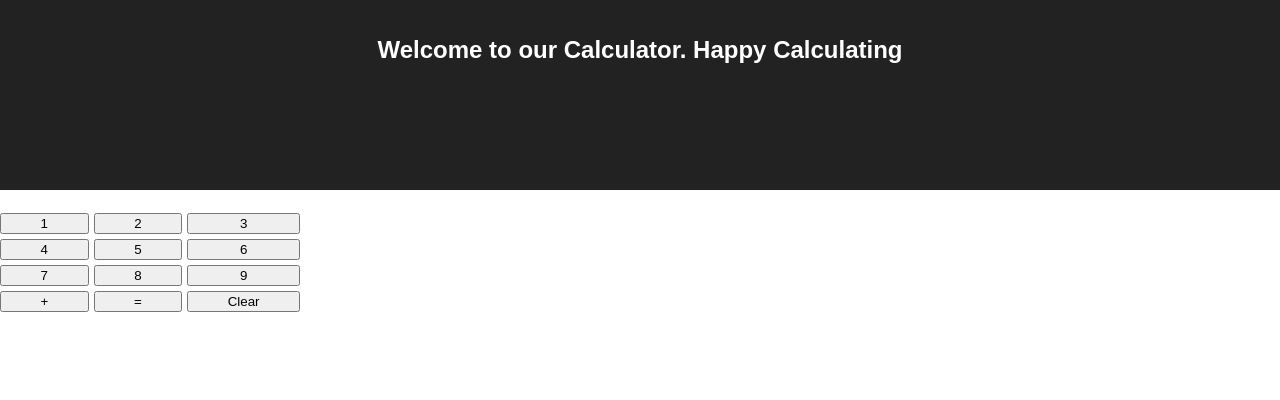
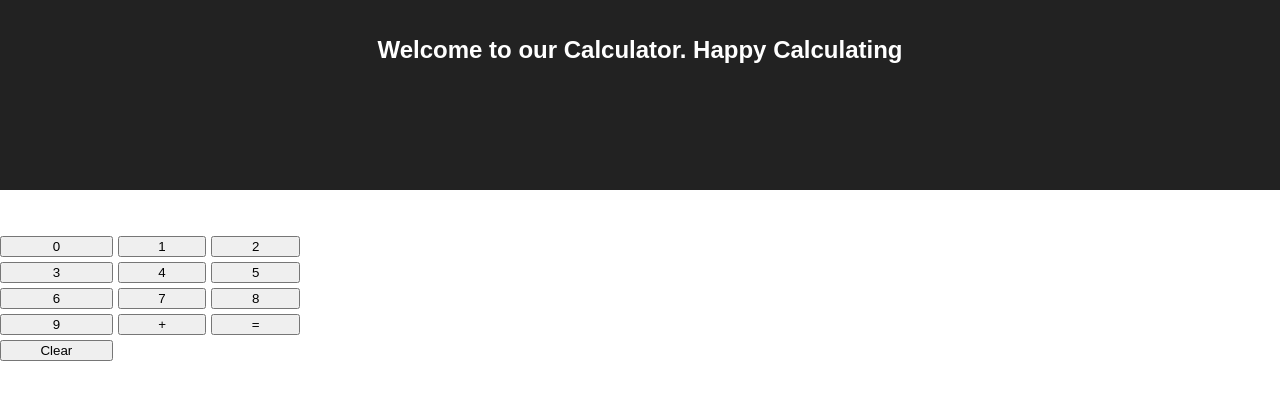
Before and after one commit to TheCodingGround/Assignments, a React app in the folder React/Calculator/calculator/: page / in a window 1280 px wide. Shown: the top 400 px of the page. Built offline with nearby package versions, Linux system fonts and the light colour scheme.

Commit message:
add equals button

```diff
--- a/React/Calculator/calculator/src/App.css
+++ b/React/Calculator/calculator/src/App.css
@@ -39,3 +39,7 @@
     grid-column-end: 4;
     text-align: right;
 }
+
+.current-calc-label {
+  opacity: 0.5
+}
--- a/React/Calculator/calculator/src/App.js
+++ b/React/Calculator/calculator/src/App.js
@@ -7,16 +7,36 @@ class App extends Component {
     constructor(props){
         super(props)
         this.state = {
+          currentCalc: '',
             currentTotal: 0,
             screenValue: "",
             name: '',
             surname: ''
         };
 
+
         this.addToScreenValue = this.addToScreenValue.bind(this);
         this.setInput = this.setInput.bind(this);
     }
 
+    plus(){
+      var newState = this.state;
+      newState.currentCalc = newState.currentCalc + Number(this.state.screenValue).toString() + "+";
+      this.setState({...newState})
+      this.clear()
+    }
+
+    equals(){
+      var currentCalc = this.state.currentCalc + this.state.screenValue;
+      var calcResult = eval(currentCalc);
+
+      this.setState({
+        screenValue: calcResult,
+        currenctCalc:currentCalc
+      })
+
+
+    }
 
     addToScreenValue(event){
         event.preventDefault();
@@ -44,7 +64,14 @@ class App extends Component {
         <header className="App-header">
           <h1 className="App-title">Welcome to our Calculator. Happy Calculating</h1>
         </header>
-        <Buttons clear={() => this.clear()} addToScreenValue={this.addToScreenValue} screenValue={this.state.screenValue}/>
+        <Buttons clear={() => this.clear()}
+        currentCalc={this.state.currentCalc}
+        addToScreenValue={this.addToScreenValue}
+        screenValue={this.state.screenValue}
+        plus={() => this.plus()}
+        equals={()=> this.equals()}
+
+        />
 
       </div>
     );
--- a/React/Calculator/calculator/src/Buttons.js
+++ b/React/Calculator/calculator/src/Buttons.js
@@ -6,17 +6,18 @@ export default class Buttons extends Component {
     return (
         <div className="calculator">
 
+        <label className="current-calc-label">&nbsp; {this.props.currentCalc}</label>
         <label className="result-label">&nbsp; {this.props.screenValue}</label>
         {
 
-          [1,2,3,4,5, 6, 7, 8, 9].map(number =>
+          [0, 1,2,3,4,5, 6, 7, 8, 9].map(number =>
                                       {
           return <button key={number} name={number} onClick={(event) => this.props.addToScreenValue(event)}>{number}</button>;
                                       }
                                      )}
 
-            <button name="plus">+</button>
-            <button name="equals">=</button>
+            <button name="plus" onClick={this.props.plus}>+</button>
+            <button name="equals" onClick={this.props.equals}>=</button>
             <button name="clear" onClick={this.props.clear} >Clear</button>
         </div>
     );
```
